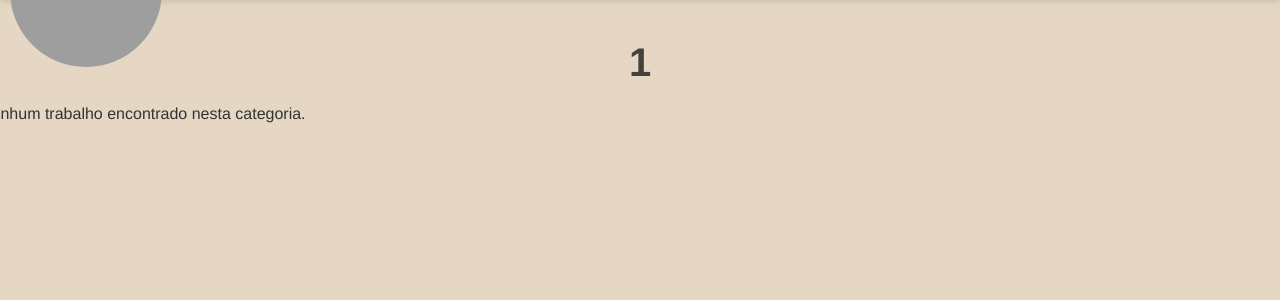
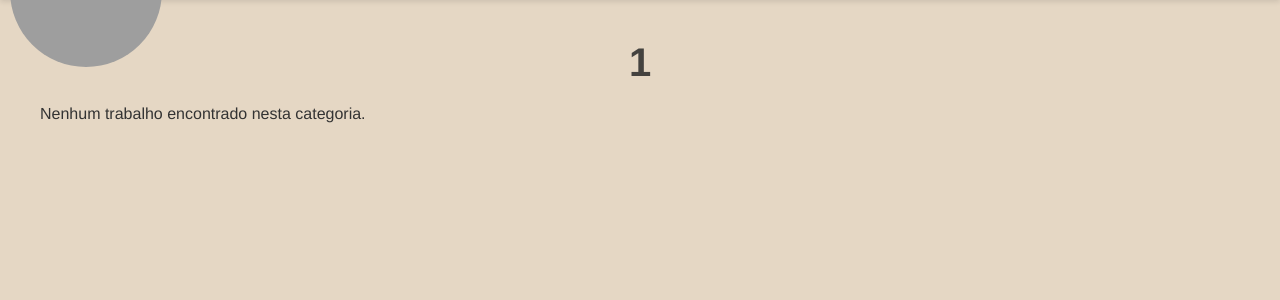
Before and after one commit to beatrizvieitos/thephotosintese, a Flask app: page /portfolio/1/1 in a window 1280 px wide. Shown: the part 90-390 px from the top of the page. Run offline with Flask 3, Linux system fonts and the light colour scheme; grey boxes are pictures that could not be loaded.

Commit message:
Garantir que a grid se centra e preenche melhor o espaço em todos os ecrãs

```diff
--- a/static/index.css
+++ b/static/index.css
@@ -317,8 +317,9 @@ body {
     gap: 15px;
     background-color: transparent;
     padding: 10px 40px 40px 40px;
-    max-width: 1600px;
-    margin: 0 -60px;
+    max-width: 1800px;
+    margin: 0 auto;
+    width: 100%;
 }
 
 .portfolio-item {
```
